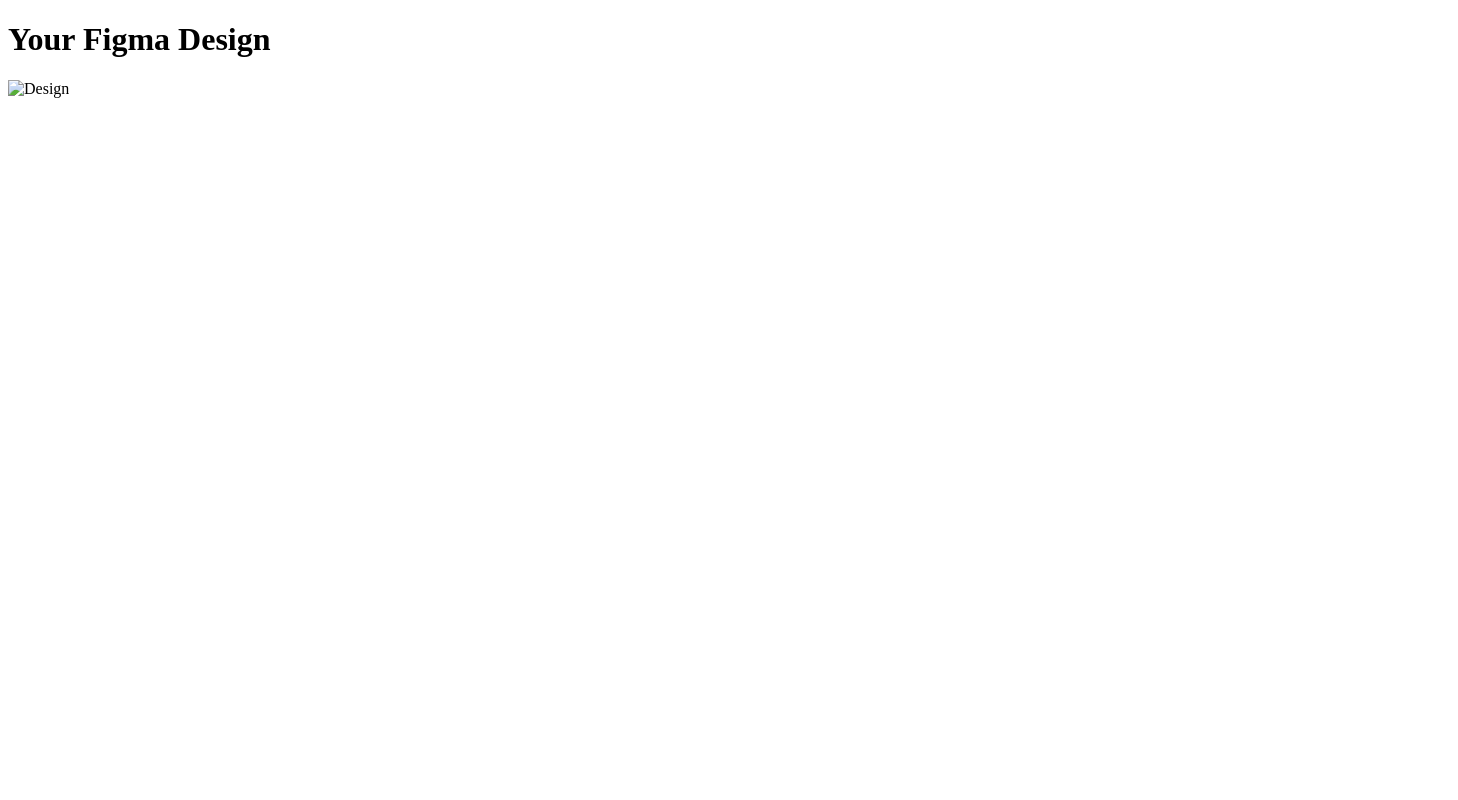
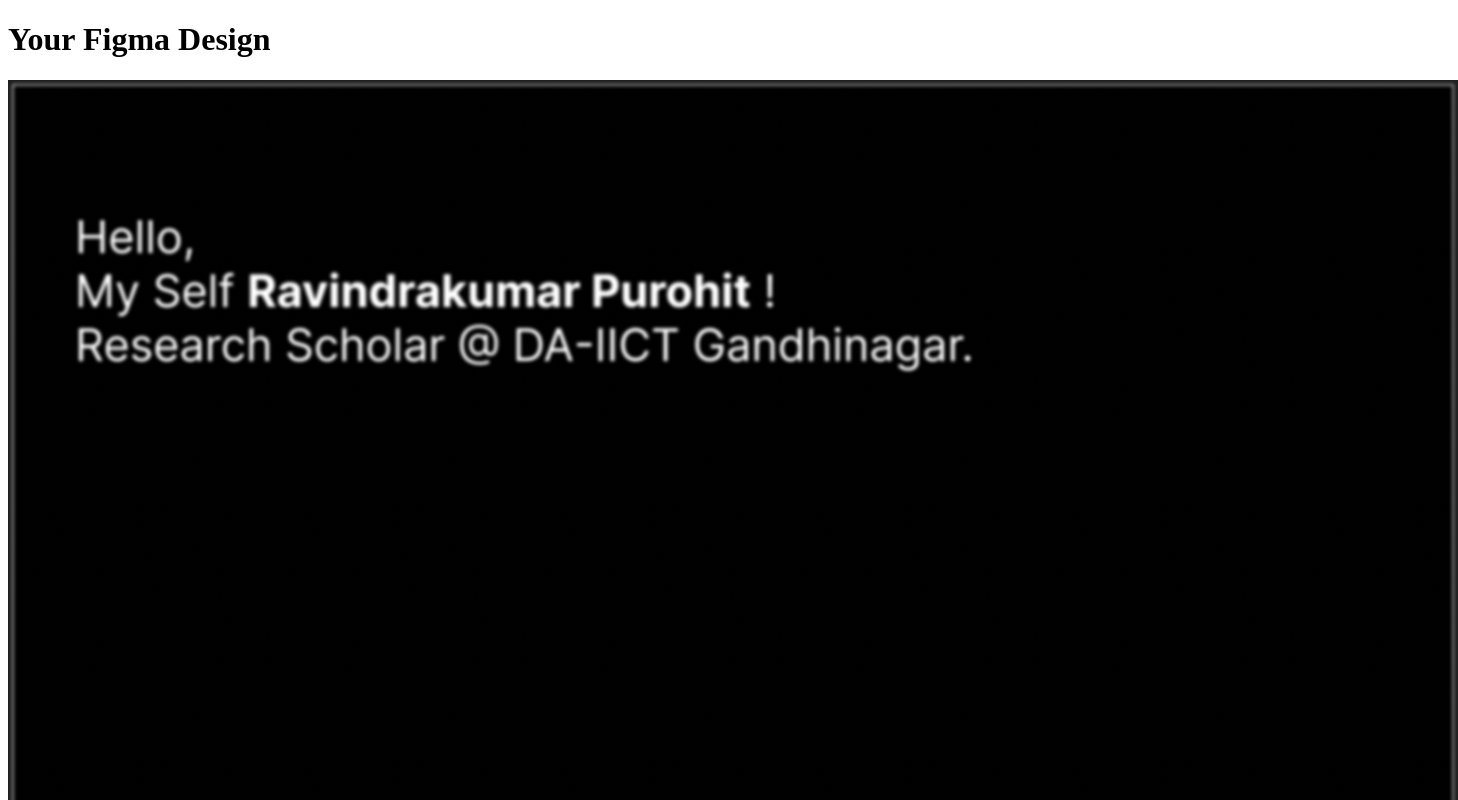
Before and after one commit to iamshreeji-copy1/website-2024, a plain HTML site: page index.html in a window 1280 px wide. Shown: the top 800 px of the page, 1458 px wide, since content can reach past the window. Drawn offline with Linux system fonts and the light colour scheme.

Commit message:
Update index.html

```diff
--- a/index.html
+++ b/index.html
@@ -9,7 +9,7 @@
 
 <body>
     <h1>Your Figma Design</h1>
-    <img src="your-design.png" alt="Design">
+    <img src="https://github.com/iamshreeji-copy1/website-2024/blob/89f27e16467113664d63aed6ab69a38f9dc6826a/Ravindrakumar%20Purohit.jpg" alt="Design">
 </body>
 
 </html>
```
